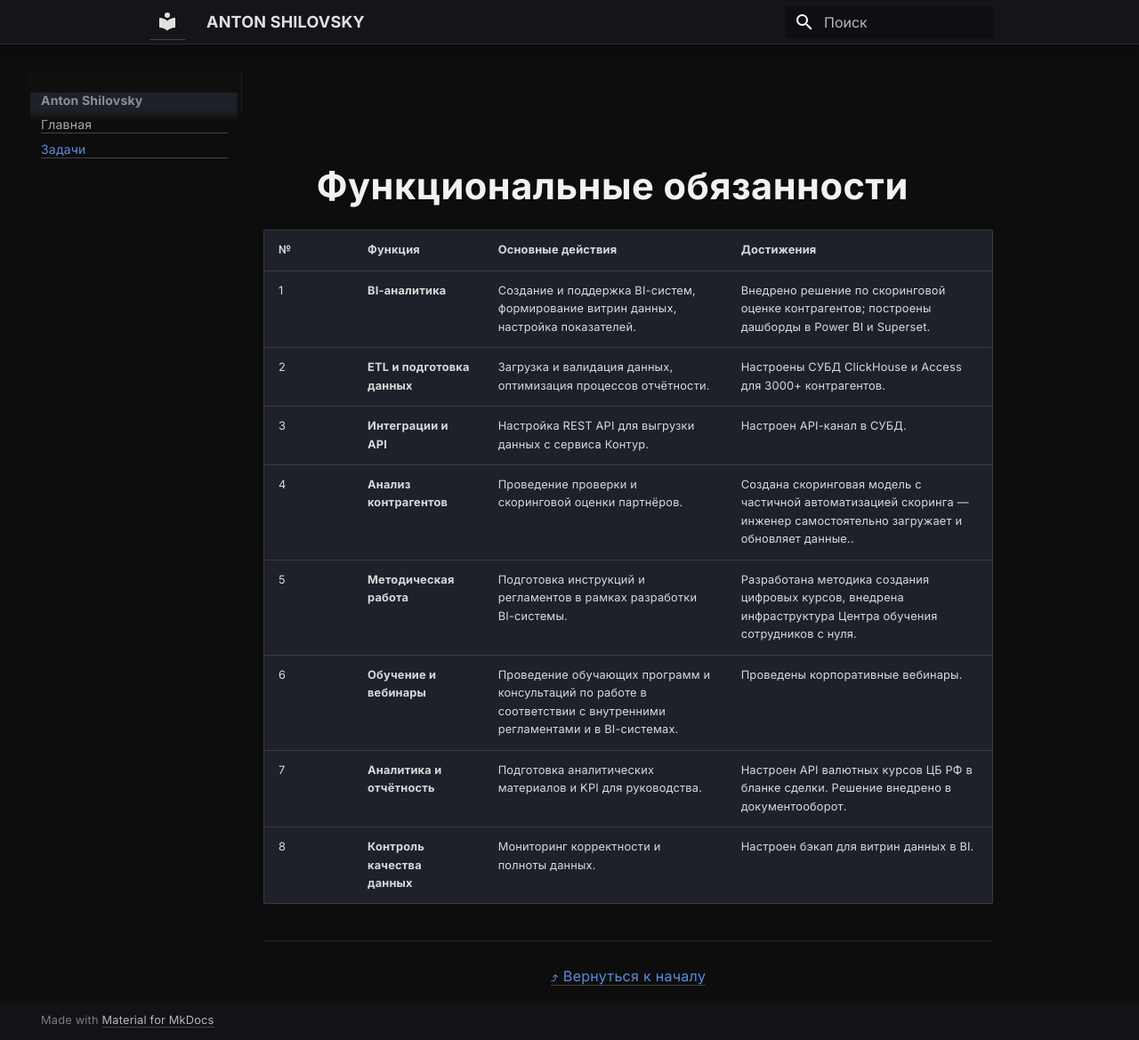
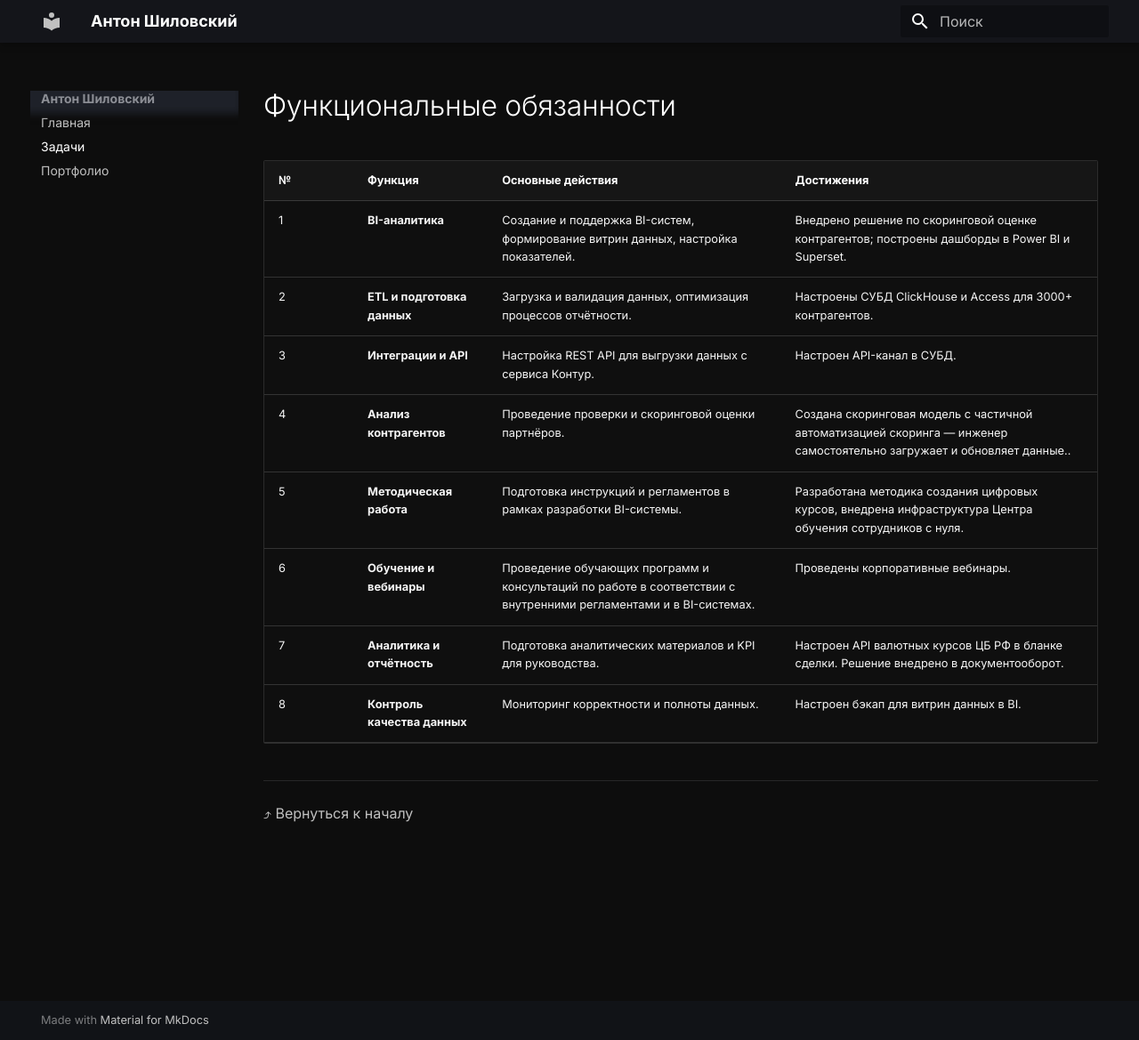
Before and after one commit to antonshilovsky/wiki, an MkDocs documentation site: the page built from docs/tasks.md, in a window 1280 px wide and 1169 px high. Shown: the whole window at 89% size. Built offline with MkDocs 1.6.1 and Material for MkDocs 9.7.7, drawn with Linux system fonts in a browser that asks for light colours.

Commit message:
feat(theme): silver links across site

```diff
--- /dev/null
+++ b/docs/styles/site.css
@@ -0,0 +1,212 @@
+/* ===========================
+   БАЗА: фон, шрифты, типографика
+   =========================== */
+body {
+  background: #0d0d0d;
+  color: #e0e0e0;
+  font-family: "Inter", system-ui, -apple-system, Segoe UI, Roboto, sans-serif;
+  line-height: 1.8;
+}
+
+/* Цвет текста в типографике Material */
+:root {
+  --md-typeset-color: #e0e0e0;
+  --md-default-fg-color: #e0e0e0;
+  --md-primary-fg-color: #ffffff;
+  --md-typeset-a-color: #c0c0c0;
+}
+
+/* ===========================
+   HERO-БЛОК
+   =========================== */
+.hero {
+  background: linear-gradient(135deg, #0d0d0d, #1b1b1b);
+  padding: 6rem 2rem;
+  text-align: center;
+}
+.hero-inner { max-width: 900px; margin: 0 auto; }
+.hero-photo {
+  width: 160px;
+  height: 160px;
+  border-radius: 50%;
+  border: 3px solid #444;
+  margin-bottom: 1.5rem;
+}
+.md-content .hero,
+.hero,
+.hero * {
+  color: #ffffff !important;
+  fill: #ffffff !important;
+  text-shadow: 0 0 8px rgba(255,255,255,.15);
+}
+.main-content h1:first-child,
+.md-typeset h1:first-child { color: #ffffff !important; }
+
+/* ===========================
+   ССЫЛКИ — серебряная тема
+   =========================== */
+
+/* Глобальные переменные цвета ссылок */
+:root {
+  --md-primary-fg-color: #c0c0c0 !important;
+  --md-accent-fg-color: #ffffff !important;
+  --md-typeset-a-color: #c0c0c0 !important;
+}
+
+/* Все обычные ссылки */
+a,
+.md-typeset a,
+.md-content a,
+.md-typeset a:link,
+.md-typeset a:visited {
+  color: #c0c0c0 !important;
+  text-decoration: none !important;
+  transition: color .25s ease, text-shadow .25s ease;
+}
+a:hover,
+.md-typeset a:hover {
+  color: #ffffff !important;
+  text-shadow: 0 0 8px rgba(255,255,255,.4);
+}
+a:active,
+.md-typeset a:active { color: #d0d0d0 !important; }
+
+/* Кнопки-ссылки */
+a.md-button,
+.md-typeset .md-button {
+  border: 1px solid #c0c0c0 !important;
+  padding: 8px 14px;
+  border-radius: 6px;
+  color: #c0c0c0 !important;
+  background: transparent;
+  text-transform: uppercase;
+  font-size: .9em;
+  letter-spacing: .5px;
+  transition: all .25s ease;
+}
+a.md-button:hover,
+.md-typeset .md-button:hover {
+  background: linear-gradient(90deg, #d0d0d0 0%, #ffffff 100%) !important;
+  color: #000 !important;
+  box-shadow: 0 0 14px rgba(255,255,255,.4);
+}
+
+/* Навигация (левое и верхнее меню) */
+.md-nav__link,
+.md-header a,
+.md-tabs__link {
+  color: #c0c0c0 !important;
+  transition: color .25s ease, text-shadow .25s ease;
+}
+.md-nav__link:hover,
+.md-header a:hover,
+.md-tabs__link:hover {
+  color: #ffffff !important;
+  text-shadow: 0 0 8px rgba(255,255,255,.4);
+}
+.md-nav__link--active,
+.md-nav__item--active > .md-nav__link { color: #ffffff !important; }
+
+/* Футер */
+.md-footer a {
+  color: #c0c0c0 !important;
+  transition: color .25s ease;
+}
+.md-footer a:hover {
+  color: #ffffff !important;
+  text-shadow: 0 0 6px rgba(255,255,255,.35);
+}
+
+/* Навигационные блоки на страницах */
+.nav-links {
+  text-align: center;
+  margin: 1.5em 0;
+  font-size: 1.1em;
+  letter-spacing: 0.3px;
+}
+
+/* ===========================
+   КАРТОЧКИ СЕКЦИЙ
+   =========================== */
+.section-card {
+  background: #111;
+  border-radius: 14px;
+  padding: 24px;
+  margin: 24px 0;
+  box-shadow: 0 4px 12px rgba(255,255,255,.05);
+  transition: transform .2s, box-shadow .2s;
+}
+.section-card:hover {
+  transform: translateY(-4px);
+  box-shadow: 0 6px 20px rgba(255,255,255,.08);
+}
+.section-card h2 { color: #d0d0d0; }
+.section-card p  { color: #b0b0b0; }
+
+/* ===========================
+   ТЁМНЫЕ ТАБЛИЦЫ
+   =========================== */
+.md-typeset table {
+  width: 100%;
+  border-collapse: collapse;
+  background-color: #0f0f0f !important;
+  color: #f5f5f5 !important;
+}
+.md-typeset th,
+.md-typeset td {
+  border: none;
+  border-bottom: 1px solid rgba(255,255,255,.15);
+  text-align: center;
+  padding: 12px 10px;
+}
+.md-typeset th {
+  font-weight: 600;
+  color: #fff !important;
+  background: #161616 !important;
+}
+.md-typeset tr:hover td {
+  background: rgba(255,255,255,.05);
+}
+
+/* ===========================
+   ПОРТФОЛИО
+   =========================== */
+.portfolio-gallery {
+  display: flex;
+  flex-wrap: wrap;
+  justify-content: center;
+  gap: 24px;
+  margin-top: 2rem;
+}
+.portfolio-gallery img {
+  width: 560px;
+  max-width: 95%;
+  border-radius: 16px;
+  padding: 2px;
+  background: linear-gradient(145deg, #dcdcdc, #8e8e8e);
+  box-shadow: 0 0 18px rgba(255,255,255,.05);
+  transition: transform .25s ease, box-shadow .25s ease, background .25s ease;
+  cursor: pointer;
+  position: relative;
+}
+.portfolio-gallery img::after {
+  content: "";
+  position: absolute;
+  inset: 0;
+  border-radius: 16px;
+  background: linear-gradient(180deg, rgba(255,255,255,.15) 0%, rgba(255,255,255,0) 60%);
+  pointer-events: none;
+  transition: opacity .3s ease;
+  opacity: .4;
+}
+.portfolio-gallery img:hover {
+  transform: scale(1.03);
+  box-shadow: 0 0 24px rgba(255,255,255,.15);
+  background: linear-gradient(145deg, #f0f0f0, #aaa);
+}
+.portfolio-gallery img:hover::after { opacity: .7; }
+
+/* ===========================
+   ОСНОВНОЙ КОНТЕНТ
+   =========================== */
+.main-content { padding: 2rem; }
--- a/docs/tasks.md
+++ b/docs/tasks.md
@@ -13,4 +13,4 @@
 
 ---
 
-[⤴ Вернуться к началу](#функциональные-обязанности)
+[⤴ Вернуться к началу](#задачи)
--- a/mkdocs.yml
+++ b/mkdocs.yml
@@ -1,4 +1,4 @@
-site_name: Anton Shilovsky
+site_name: Антон Шиловский
 site_url: https://shilovskyanton.ru/
 theme:
   name: material
@@ -18,10 +18,12 @@ theme:
     - toc.integrate
     - content.code.copy
 extra_css:
-  - styles/extra.css
+  - styles/site.css
 nav:
   - Главная: index.md
   - Задачи: tasks.md
+  - Портфолио: portfolio.md
+
 markdown_extensions:
   - toc:
       permalink: true
```
Also changed, not shown: other parts of docs/tasks.md (+1 -1 lines), docs/index.md (+23 -12 lines), docs/portfolio.md (added, +36 -0 lines), overrides/partials/content.html (added, +17 -0 lines), docs/images/cert_engineer.png (added), docs/images/cert_gost.png (added), docs/images/dashboard1.png (added), docs/images/dashboard2.png (added), docs/images/dashboard3.png (added), 1 other file.
